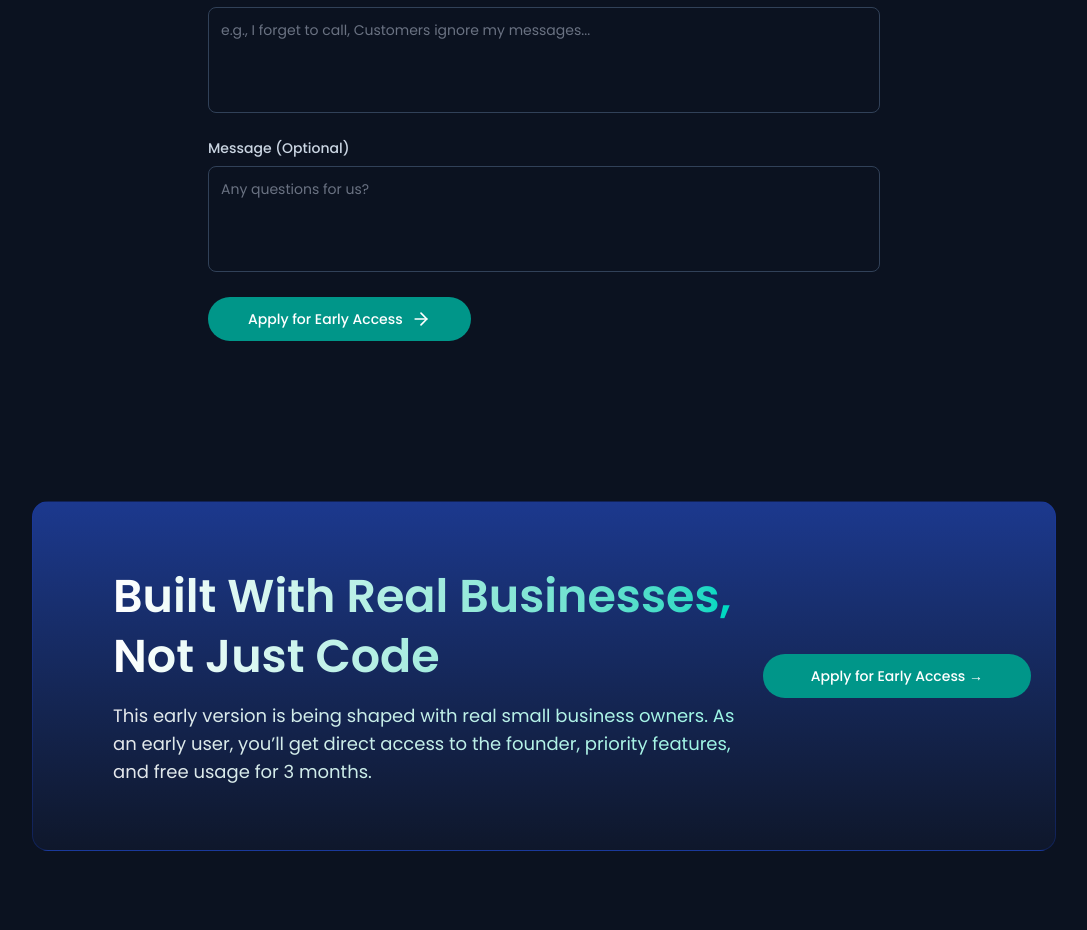
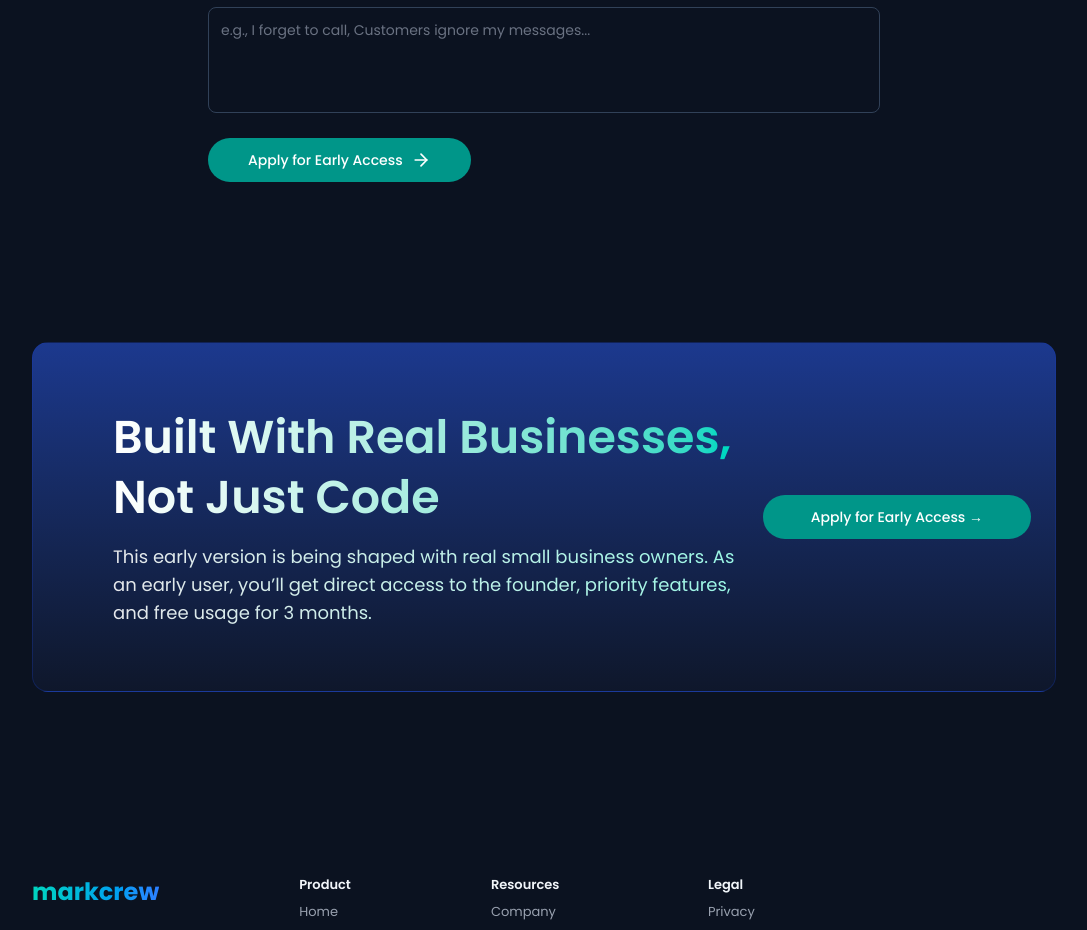
Before and after one commit to MrJayasuriya/markcrew, a React (Vite) app in the folder Frontend/: page / in a window 1280 px wide. Shown: the part 3281-4211 px from the top of the page, without its empty margins (96-1183 px from the left). Built offline with nearby package versions, Linux system fonts and the light colour scheme.

Commit message:
message field was remove

```diff
--- a/Frontend/src/sections/ContactSection.tsx
+++ b/Frontend/src/sections/ContactSection.tsx
@@ -10,8 +10,7 @@ export default function ContactSection() {
         name: "",
         email: "",
         mobile: "",
-        painPoint: "",
-        message: ""
+        painPoint: ""
     });
     const [status, setStatus] = useState<"idle" | "loading" | "success" | "error">("idle");
 
@@ -31,15 +30,14 @@ export default function ContactSection() {
                     name: formData.name,
                     email: formData.email,
                     mobile: formData.mobile,
-                    pain_point: formData.painPoint,
-                    message: formData.message
+                    pain_point: formData.painPoint
                 }),
             });
 
             if (!response.ok) throw new Error("Failed to submit");
 
             setStatus("success");
-            setFormData({ name: "", email: "", mobile: "", painPoint: "", message: "" });
+            setFormData({ name: "", email: "", mobile: "", painPoint: "" });
             toast.success("Application Sent! We'll be in touch.");
         } catch (error) {
             console.error(error);
@@ -132,22 +130,7 @@ export default function ContactSection() {
                     />
                 </motion.div>
 
-                <motion.div className='sm:col-span-2'
-                    initial={{ y: 150, opacity: 0 }}
-                    whileInView={{ y: 0, opacity: 1 }}
-                    viewport={{ once: true }}
-                    transition={{ type: "spring", stiffness: 240, damping: 70, mass: 1 }}
-                >
-                    <p className='mb-2 font-medium'>Message (Optional)</p>
-                    <textarea
-                        name='message'
-                        value={formData.message}
-                        onChange={handleChange}
-                        rows={4}
-                        placeholder='Any questions for us?'
-                        className='focus:border-teal-500 resize-none w-full p-3 outline-none rounded-lg border border-slate-700 bg-transparent placeholder-gray-500 transition-colors'
-                    />
-                </motion.div>
+
 
                 <motion.button
                     type='submit'
```
